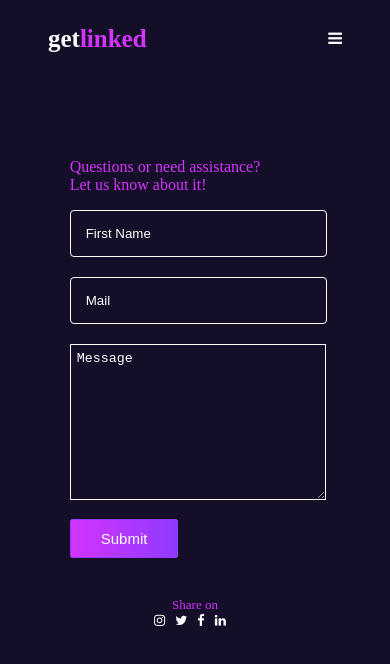
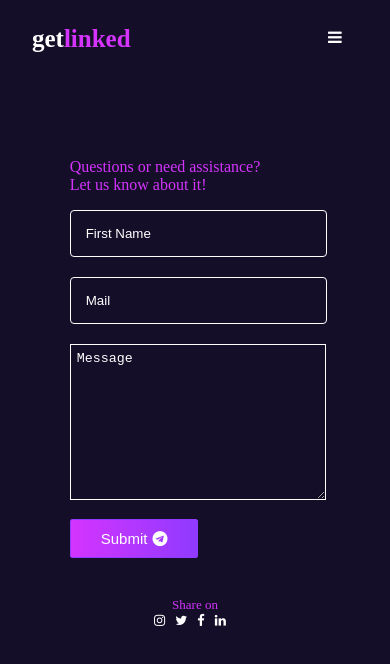
Before and after one commit to Mhaurvis/getlinkedProject, a React (Create React App) app: page /contact in a window 390 px wide. Shown: the top 664 px of the page. Built offline with nearby package versions, Linux system fonts and the light colour scheme.

Commit message:
did some adjustment

```diff
--- a/package.json
+++ b/package.json
@@ -12,6 +12,7 @@
     "font-awesome": "^4.7.0",
     "react": "^18.2.0",
     "react-dom": "^18.2.0",
+    "react-icons": "^4.11.0",
     "react-router-dom": "^6.16.0",
     "react-scripts": "5.0.1",
     "web-vitals": "^2.1.4"
--- a/src/App.js
+++ b/src/App.js
@@ -1,14 +1,15 @@
 import './App.css';
 import { BrowserRouter as Router, Routes, Route, Switch } from 'react-router-dom';
 import Home from './pages/Home';
+import Contact from './pages/Contact';
 import Register from './pages/Register';
-import Contact from './pages/Contact';
+// import Navbar from './components/NavDemo';
 
 function App() {
   return (
     <Routes>
-      <Route path='register' element={<Register />}></Route>
       <Route path='/' element={<Home />}></Route>
+      <Route path='/register' element={<Register />}></Route>
       <Route path='contact' element={<Contact />}></Route>
     </Routes>
   );
--- a/src/components/Navbar.jsx
+++ b/src/components/Navbar.jsx
@@ -1,16 +1,22 @@
 import { Link } from 'react-router-dom';
-import React from "react";
+import React, { useState } from "react";
 import 'font-awesome/css/font-awesome.min.css';
 import '../stylesheets/nav.css';
 
 function Nav(){
 
+    const [isOpen, setIsOpen] = useState(false);
+    const toggleNavbar = () => {
+        setIsOpen(!isOpen);
+    }
+
     return(
-        <div className="navbar">
+        <div className={`navbar ${isOpen ? 'active' : ''}`}>
+            <div className="navbar-container">
                 <div>
                     <p>get<span style={{color: '#D434FE'}}>linked</span></p>
                 </div>
-            <div className='myNavLinks'>
+                <div className={`navbar-links ${isOpen ? 'active' : ''}`}>
                     <ul>
                         <Link to="/" className='navLinks active'>Timeline</Link>
                         <Link className='navLinks'>Overview</Link>
@@ -19,8 +25,11 @@
                         <Link to="/register"><button className='navButton'>Register</button></Link>
                     </ul>
                 </div>
-            <div className="mobile-menu-button">
+                <div className="navbar-toggle" onClick={toggleNavbar}>
+                    <div className={`navbar-icon ${isOpen ? 'active' : ''}`}>
                         <span className='fa fa-bars'></span>
+                    </div>
+                </div>
             </div>
         </div>
     )
--- a/src/pages/Contact.jsx
+++ b/src/pages/Contact.jsx
@@ -36,7 +36,7 @@
                    </div>
                  </form>
 
-                 <button className=" formButton">Submit</button>
+                 <button className=" formButton">Submit <span style={{paddingLeft:'5px'}} className="fa fa-telegram"></span></button>
                  <p className="contactLinks">Share on <br />
                         <span className="fa fa-instagram"></span><span className="fa fa-twitter"></span><span className="fa fa-facebook"></span><span className="fa fa-linkedin"></span>
                     </p>
--- a/src/stylesheets/home.css
+++ b/src/stylesheets/home.css
@@ -3,6 +3,7 @@
   box-sizing: border-box;
   font-family: segoe UI Symbol;
   color: white;
+  font-size: 17px;
   margin: 0;
   padding: 0;
   width: 100%;
--- a/src/stylesheets/nav.css
+++ b/src/stylesheets/nav.css
@@ -1,8 +1,8 @@
-.navbar{
+.navbar-container{
     display: flex;
     justify-content: space-between;
     align-items: center;
-    margin: 0 3em;
+    margin: 0 2em;
 }
 
 .navbar p{
@@ -38,38 +38,33 @@
     border-radius: 4px;
 }
 
-.navButton:hover{
-    background-color: yellow;
+.navbar-toggle{
+    display: none;
+    cursor: pointer;
 }
 
-.mobile-menu-button{
-    cursor: pointer;
-    display: none;
+.navbar-icon{
+    width: 30PX;
+    height: 20PX;
+    display: flex;
+    flex-direction: column;
+    justify-content: space-between;
 }
 
 
 @media screen and (max-width: 850px){
-    /* .myNavLinks ul{
-        position: fixed;
-        width: 100%;
-        height: 100vh;
-        background-color: black;
-        top: 80px;
-        left: 0;
-        text-align: left;
-    } */
-
-    /* .myNavLinks .navLinks{
-        display: block;
-        margin: 50px 0;
-        line-height: 30px;
-    } */
-
-    .myNavLinks ul{
+    .navbar-links ul{
         display: none;
     }
 
-    .mobile-menu-button{
+    .navbar.active .navbar-links{
+        display: flex;
+        flex-direction: column;
+        position: absolute;
+        top: 70px;
+    }
+
+    .navbar-toggle{
         display: block;
     }
 }
--- a/src/stylesheets/register.css
+++ b/src/stylesheets/register.css
@@ -27,6 +27,10 @@
     font-size: smaller;
     font-style: italic;
     color: #903AFF;
+}
+
+.thirdLeadText{
+    font-weight: 600;
 }
 
 .firstFormDiv{
```
Also changed, not shown: 1 other file (tests, documents, lock files or other folders). Lines whose indentation alone changed are shown as unchanged.
